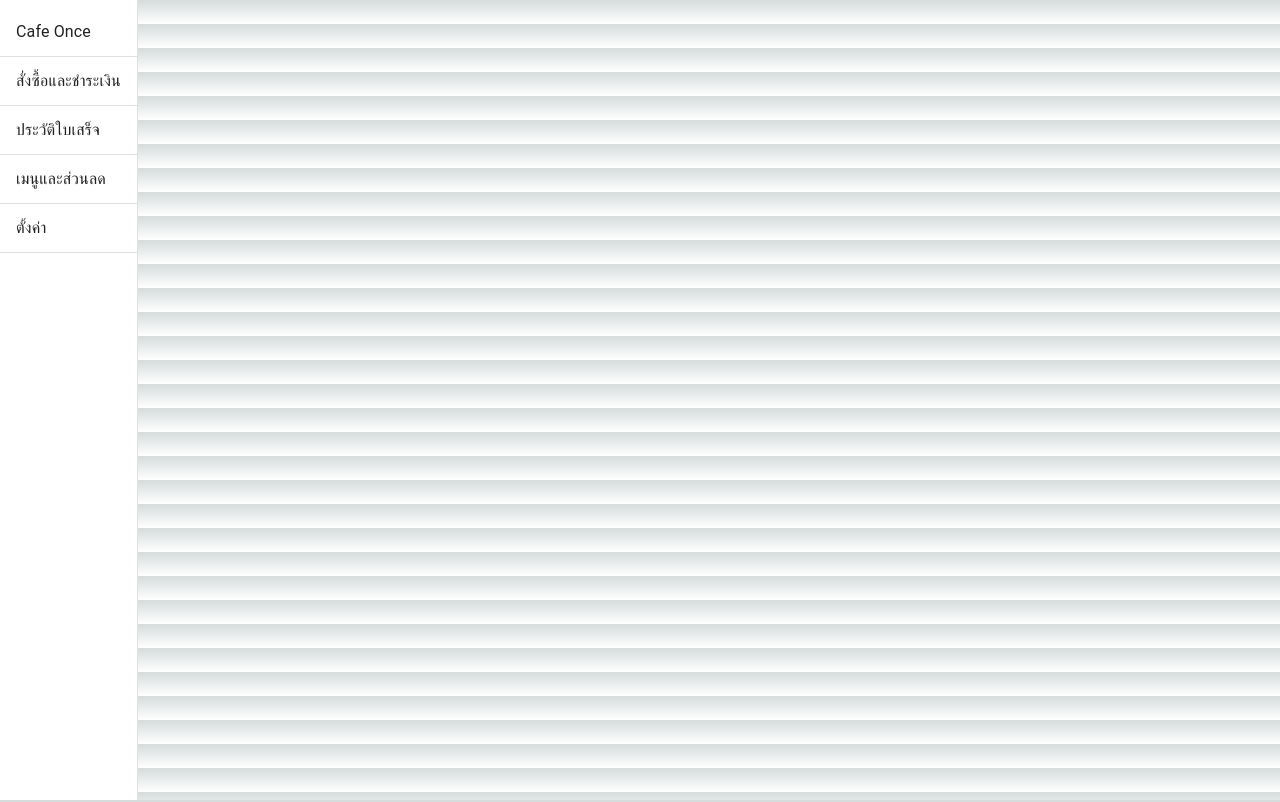
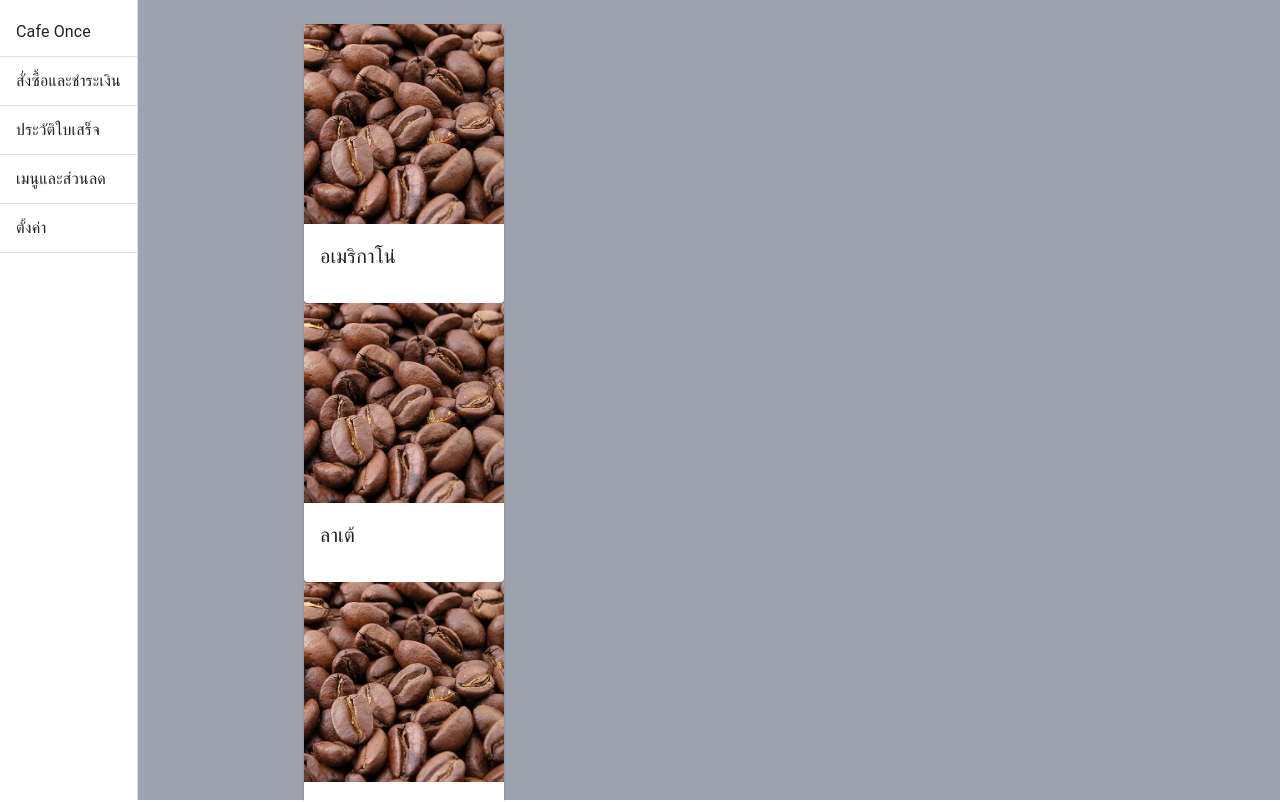
Before and after one commit to khawpunkp/psc-pos-test, a Next.js app: page /dashboard in a window 1280 px wide. Shown: the top 802 px of the page. Built offline with nearby package versions, Linux system fonts and the light colour scheme.

Commit message:
add menu item box

```diff
--- a/src/app/dashboard/page.tsx
+++ b/src/app/dashboard/page.tsx
@@ -1,8 +1,50 @@
+'use client'
 
-export default function Dashboard() {
+import MenuItemBox from "@/components/MenuItemBox/MenuItemBox"
+import { Typography } from "@mui/material"
+import { useState } from "react"
+
+const initialCurrentOrder = [{
+  menuName: '',
+  quantity: 0,
+  sweetLevel: 0,
+  extra: ''
+}]
+
+export default function Purchase() {
+  const [topMenu, setMenu] = useState()
+  const [currentOrder, setCurrentOrder] = useState(initialCurrentOrder)
+
+  const menuList = [
+    {
+      menuName: 'อเมริกาโน่',
+      img: '/coffee.jpg'
+    },
+    {
+      menuName: 'ลาเต้',
+      img: '/coffee.jpg'
+    },
+    {
+      menuName: 'มอคค่า',
+      img: '/coffee.jpg'
+    },
+    {
+      menuName: 'คาปูชิโน่',
+      img: '/coffee.jpg'
+    },
+    {
+      menuName: 'คาราเมล มัคคิอาโต้',
+      img: '/coffee.jpg'
+    }
+  ]
+
   return (
-    <div>
-			dashboard
+    <div className='bg-gray-400 h-screen py-6 px-6'>
+      <div className='mx-auto max-w-2xl'>
+        {menuList.map((menu) =>
+          <MenuItemBox menu={menu} />
+        )}
+      </div>
     </div>
   )
 }
--- a/src/app/dashboard/purchase/page.tsx
+++ /dev/null
@@ -1,8 +0,0 @@
-
-export default function Purchase() {
-  return (
-    <div>
-			purchase
-    </div>
-  )
-}
--- a/src/app/globals.css
+++ b/src/app/globals.css
@@ -1,27 +1,3 @@
 @tailwind base;
 @tailwind components;
 @tailwind utilities;
-
-:root {
-  --foreground-rgb: 0, 0, 0;
-  --background-start-rgb: 214, 219, 220;
-  --background-end-rgb: 255, 255, 255;
-}
-
-@media (prefers-color-scheme: dark) {
-  :root {
-    --foreground-rgb: 255, 255, 255;
-    --background-start-rgb: 0, 0, 0;
-    --background-end-rgb: 0, 0, 0;
-  }
-}
-
-body {
-  color: rgb(var(--foreground-rgb));
-  background: linear-gradient(
-      to bottom,
-      transparent,
-      rgb(var(--background-end-rgb))
-    )
-    rgb(var(--background-start-rgb));
-}
--- /dev/null
+++ b/src/components/MenuItemBox/MenuItemBox.tsx
@@ -0,0 +1,30 @@
+import { Card, CardMedia, CardContent, Typography } from '@mui/material'
+import React from 'react'
+
+type Props = {
+    menu: {
+			menuName: string
+			img: string
+    }
+}
+
+function MenuItemBox({menu}: Props) {
+
+
+  return (
+    <Card sx={{ maxWidth: 200 }}>
+      <CardMedia
+        sx={{ height: 200, width: 200, objectFit: 'cover' }}
+        image={menu.img}
+        title={menu.menuName}
+      />
+      <CardContent>
+        <Typography gutterBottom variant="h6" component="div">
+					{menu.menuName}
+        </Typography>
+      </CardContent>
+    </Card>
+  )
+}
+
+export default MenuItemBox
--- a/src/components/SideBar/SideBar.tsx
+++ b/src/components/SideBar/SideBar.tsx
@@ -11,7 +11,7 @@ function SideBar({}: Props) {
   const sideMenu = [
     {
       label: 'สั่งซื้อและชำระเงิน',
-      url: 'purchase',
+      url: '',
     },
     {
       label: 'ประวัติใบเสร็จ',
--- /dev/null
+++ b/src/components/TopMenu/TopMenu.tsx
@@ -0,0 +1,11 @@
+import React from 'react'
+
+type Props = {}
+
+function TopMenu({}: Props) {
+  return (
+    <div>TopMenu</div>
+  )
+}
+
+export default TopMenu
```
Also changed, not shown: public/coffee.jpg (added).
